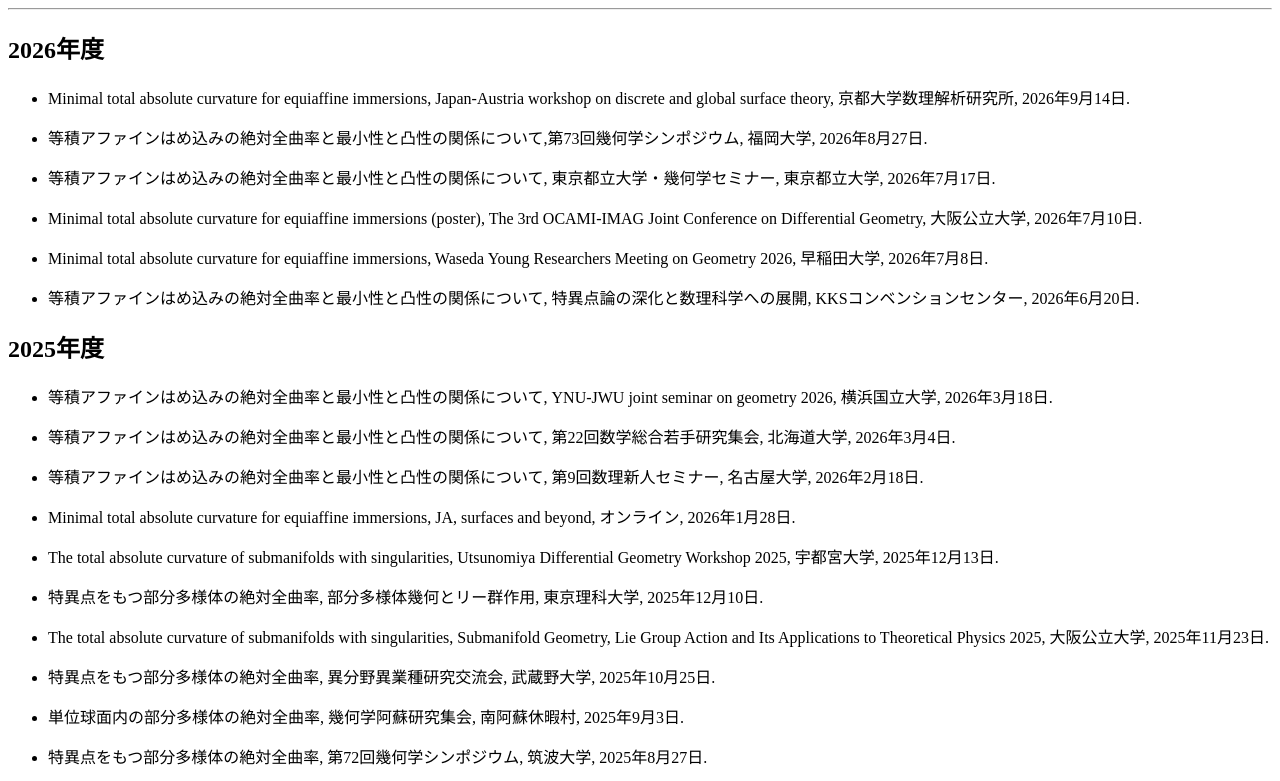
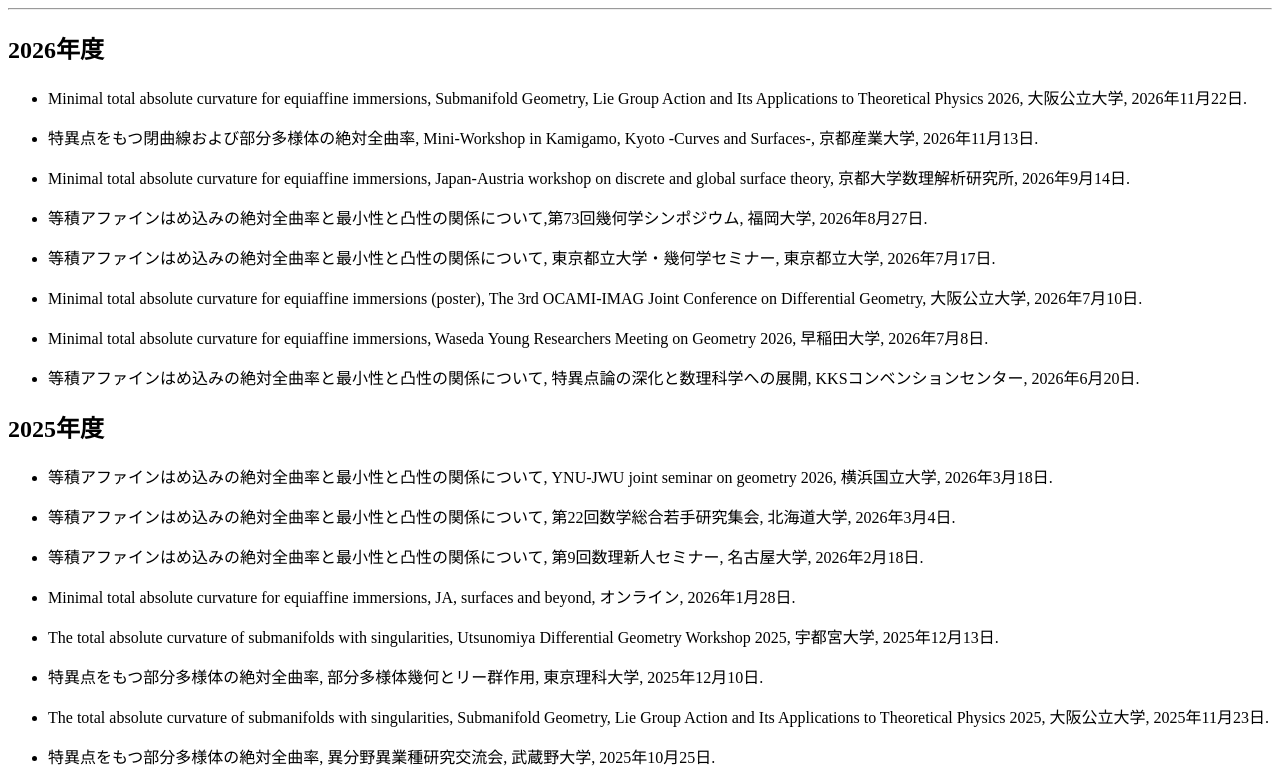
Before and after one commit to YutaMominoki/MY-HomePage, a plain HTML site: page talk.html in a window 1280 px wide. Shown: the top 781 px of the page. Drawn offline with Linux system fonts and the light colour scheme.

Commit message:
Update talk.html

```diff
--- a/talk.html
+++ b/talk.html
@@ -7,6 +7,12 @@
 <body>
   <hr>
         <h2>2026年度</h2>
+        <ul>
+          <li>Minimal total absolute curvature for equiaffine immersions, Submanifold Geometry, Lie Group Action and Its Applications to Theoretical Physics 2026, 大阪公立大学, 2026年11月22日.
+      </ul>
+        <ul>
+          <li>特異点をもつ閉曲線および部分多様体の絶対全曲率, Mini-Workshop in Kamigamo, Kyoto -Curves and Surfaces-, 京都産業大学, 2026年11月13日.
+      </ul>
         <ul>
           <li>Minimal total absolute curvature for equiaffine immersions, Japan-Austria workshop on discrete and global surface theory, 京都大学数理解析研究所, 2026年9月14日.
       </ul>
```
